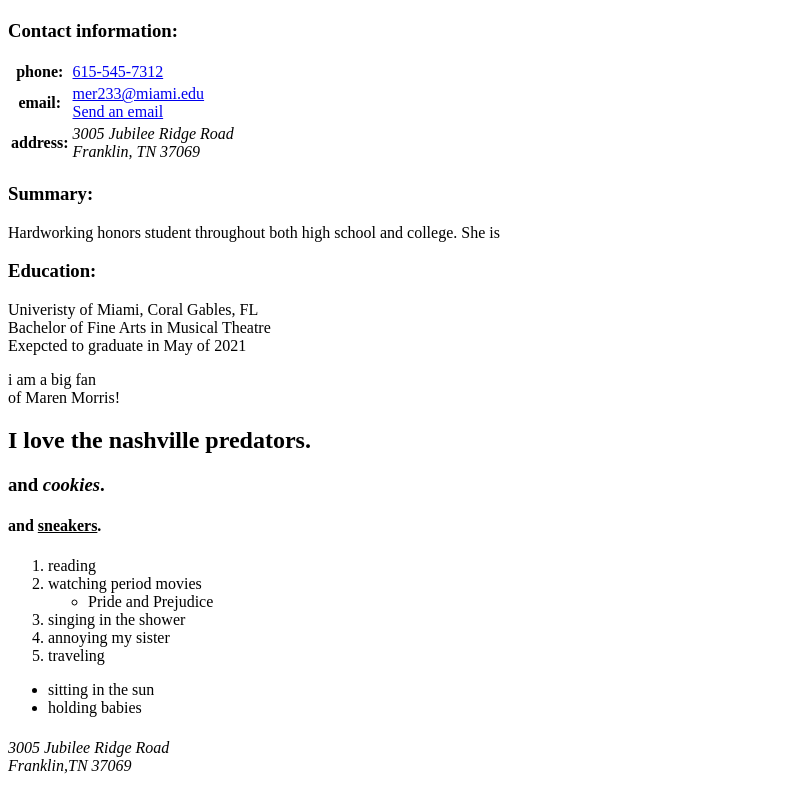
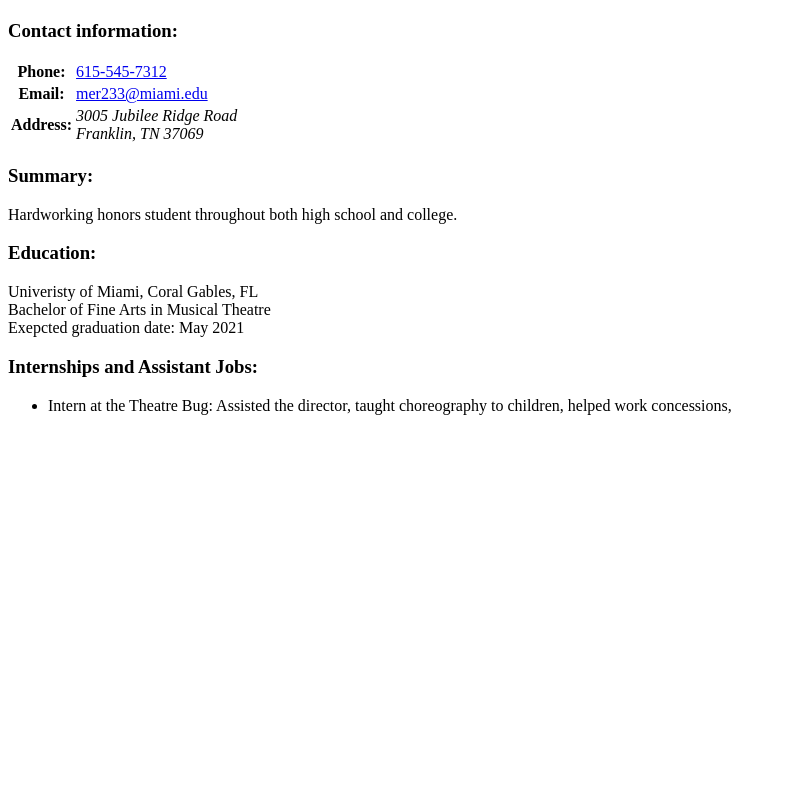
Before and after one commit to mer233/mer233.github.io, a plain HTML site: page hw/resume/index.html in a window 1280 px wide. Shown: the part 333-1144 px from the top of the page, without its empty margins (0-786 px from the left). After the commit the page ends 800 px from the top, so only its background shows below. Drawn offline with Linux system fonts and the light colour scheme.

Commit message:
Added job experience
adding internships

```diff
--- a/hw/resume/index.html
+++ b/hw/resume/index.html
@@ -9,23 +9,22 @@
     </head>
 
     <body>
-        <!-- THIS IS A COMMENT -->
-        <h1>Mackenzie Roberts</h1>
+        <!-- hi this is my comment -->
+        <h1><b>Mackenzie Roberts </b></h1>
         <img src="images/m.robertsheadshot.jpeg" alt="headshot of mackenzie" height=250>
 
         <h3> Contact information:</h3>
         <table>
             <tr>
-                <th>phone:</th>
+                <th>Phone:</th>
                 <td> <a href="tell:+16155457312">615-545-7312</a> </td>
             </tr>
             <tr>
-                <th>email:</th>
-                <td><a href="mailto:mer233@miami.edu">mer233@miami.edu</a> <br>
-                    <a href="mailto:mer233@miami.edu">Send an email</a> </td>
+                <th>Email:</th>
+                <td><a href="mailto:mer233@miami.edu">mer233@miami.edu</a></td>
             </tr>
             <tr>
-                <th>address:</th>
+                <th>Address:</th>
                 <td><address>
                         3005 Jubilee Ridge Road <br>
                         Franklin, TN 37069
@@ -33,46 +32,22 @@
             </tr>
         </table>
         <h3>Summary:</h3>
-        <p>Hardworking honors student throughout both high school and college. She is </p>
+        <p>Hardworking honors student throughout both high school and college. </p>
 
 
         <h3>Education:</h3>
-        <p>Univeristy of Miami, Coral Gables, FL <br> Bachelor of Fine Arts in Musical Theatre <br> Exepcted to graduate in May of 2021</p>
+        <p>Univeristy of Miami, Coral Gables, FL <br> Bachelor of Fine Arts in Musical Theatre <br> Exepcted graduation date: May 2021</p>
+
+        <h3>Internships and Assistant Jobs:</h3>
+        <ul>
+            <li>Intern at the Theatre Bug: Assisted the director, taught choreography to children, helped work concessions, </li>
+        </ul>
 
 
 
 
 
 
-        <p>i am a big fan <br> of Maren Morris!</p>
-        <h2>I love the <b>nashville</b> predators.</h2>
-        <h3>and <i>cookies</i>. </h3>
-        <h4>and <u>sneakers</u>. </h4>
-        <ol>
-            <li>reading</li>
-            <li>watching period movies
-                <ul>
-                    <li>Pride and Prejudice</li>
-                </ul>
-            </li>
-            <li>singing in the shower</li>
-            <li>annoying my sister</li>
-            <li>traveling</li>
-
-        </ol>
-
-        <ul>
-            <li>sitting in the sun</li>
-            <li>holding babies</li>
-        </ul>
-        <h5></h5>
-
-        <address>
-            3005 Jubilee Ridge Road <br>
-            Franklin,TN 37069
-        </address>
-        <br>
-        <br>
     </body>
 
 </html>
```
